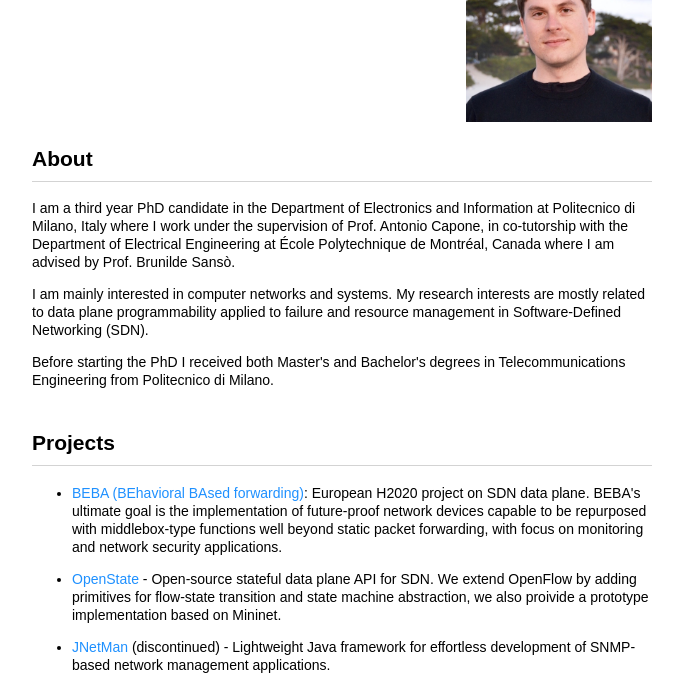
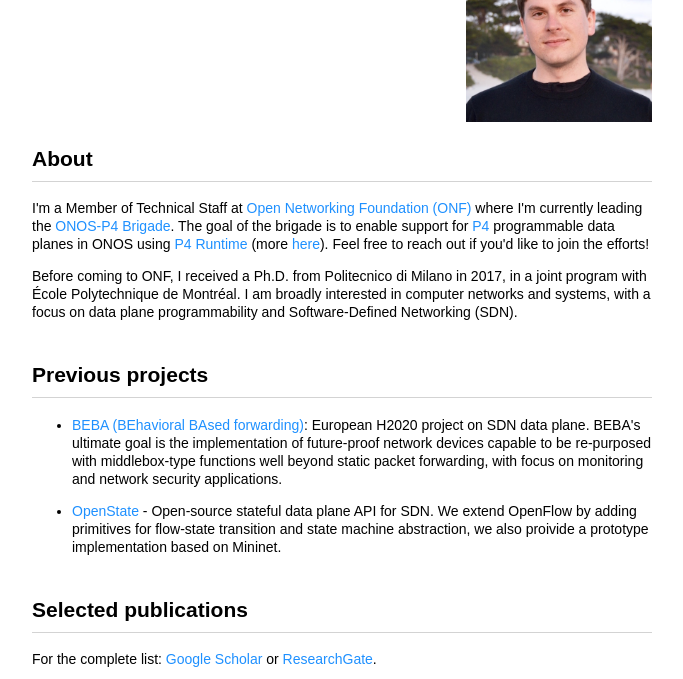
Before and after one commit to ccascone/ccascone.github.io, a plain HTML site: page index.html in a window 1280 px wide. Shown: the part 74-753 px from the top of the page, without its empty margins (298-981 px from the left). Drawn offline with Linux system fonts and the light colour scheme.

Commit message:
Updated bio after joining ONF

```diff
--- a/index.html
+++ b/index.html
@@ -127,36 +127,26 @@
 </div>
 
 <h2 id="about">About</h2>
-<p>
-    I am a third year PhD candidate in the Department of Electronics and Information at Politecnico di Milano, Italy
-    where I work under the supervision of Prof. Antonio Capone, in co-tutorship with the Department of Electrical
-    Engineering at École Polytechnique de Montréal, Canada where I am advised by Prof. Brunilde Sansò.
-</p>
-<p>
-    I am mainly interested in computer networks and systems. My research interests are mostly related to data plane
-    programmability applied to failure and resource management in Software-Defined Networking (SDN).
-</p>
-<p>
-    Before starting the PhD I received both Master's and Bachelor's degrees in Telecommunications Engineering from
-    Politecnico di Milano.
-</p>
+	<p>
+		I'm a Member of Technical Staff at <a href="https://www.opennetworking.org/" target="_blank">Open Networking Foundation (ONF)</a> where I'm currently leading the <a href="https://wiki.onosproject.org/x/2oS9" target="_blank">ONOS-P4 Brigade</a>. The goal of the brigade is to enable support for <a href="https://p4.org/" target="_blank">P4</a> programmable data planes in ONOS using <a href="https://p4.org/api/announcing-p4runtime-a-contribution-by-the-p4-api-working-group/" target="_blank">P4 Runtime</a> (more <a href="https://p4.org/p4-runtime/" target="_blank">here</a>). Feel free to reach out if you'd like to join the efforts!
+	</p>
 
-<h2 id="projects">Projects</h2>
+	<p>
+	Before coming to ONF, I received a Ph.D. from Politecnico di Milano in 2017, in a joint program with École Polytechnique de Montréal. I am broadly interested in computer networks and systems, with a focus on data plane programmability and Software-Defined Networking (SDN).</p>
+	</p>
+
+<h2 id="projects">Previous projects</h2>
 <ul>
     <li>
         <a target="_blank" href="http://www.beba-project.eu">BEBA (BEhavioral BAsed forwarding)</a>:
         European H2020 project on SDN data plane. BEBA's ultimate goal is the implementation of future-proof network
-        devices capable to be repurposed with middlebox-type functions well beyond static packet forwarding, with focus
+        devices capable to be re-purposed with middlebox-type functions well beyond static packet forwarding, with focus
         on monitoring and network security applications.
     </li>
     <li>
         <a target="_blank" href="http://openstate-sdn.org">OpenState</a>
         - Open-source stateful data plane API for SDN. We extend OpenFlow by adding primitives for flow-state transition
         and state machine abstraction, we also proivide a prototype implementation based on Mininet.
-    </li>
-    <li>
-        <a target="_blank" href="http://ccascone.github.io/JNetMan/">JNetMan</a> (discontinued)
-        - Lightweight Java framework for effortless development of SNMP-based network management applications.
     </li>
 </ul>
 
```
